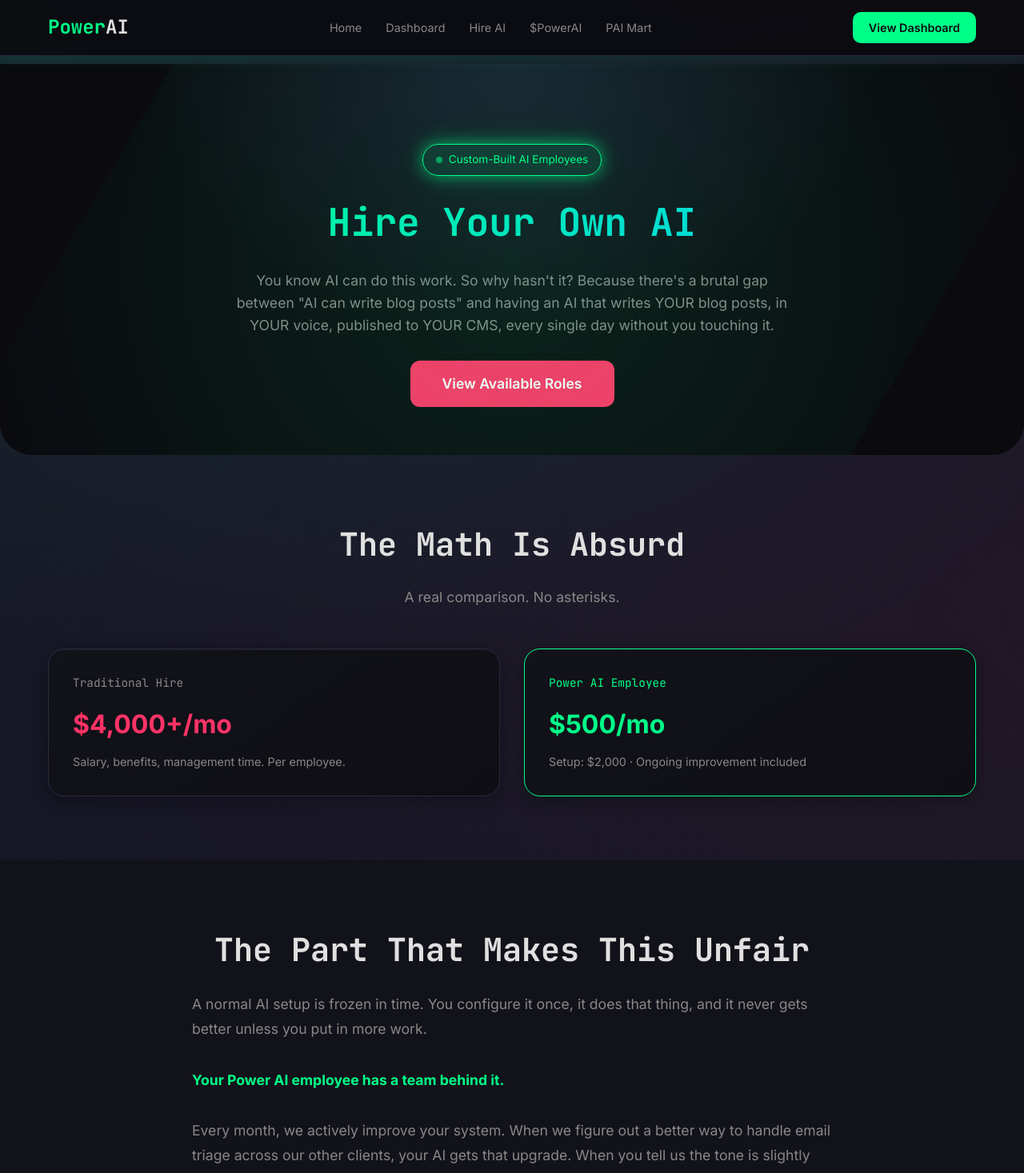
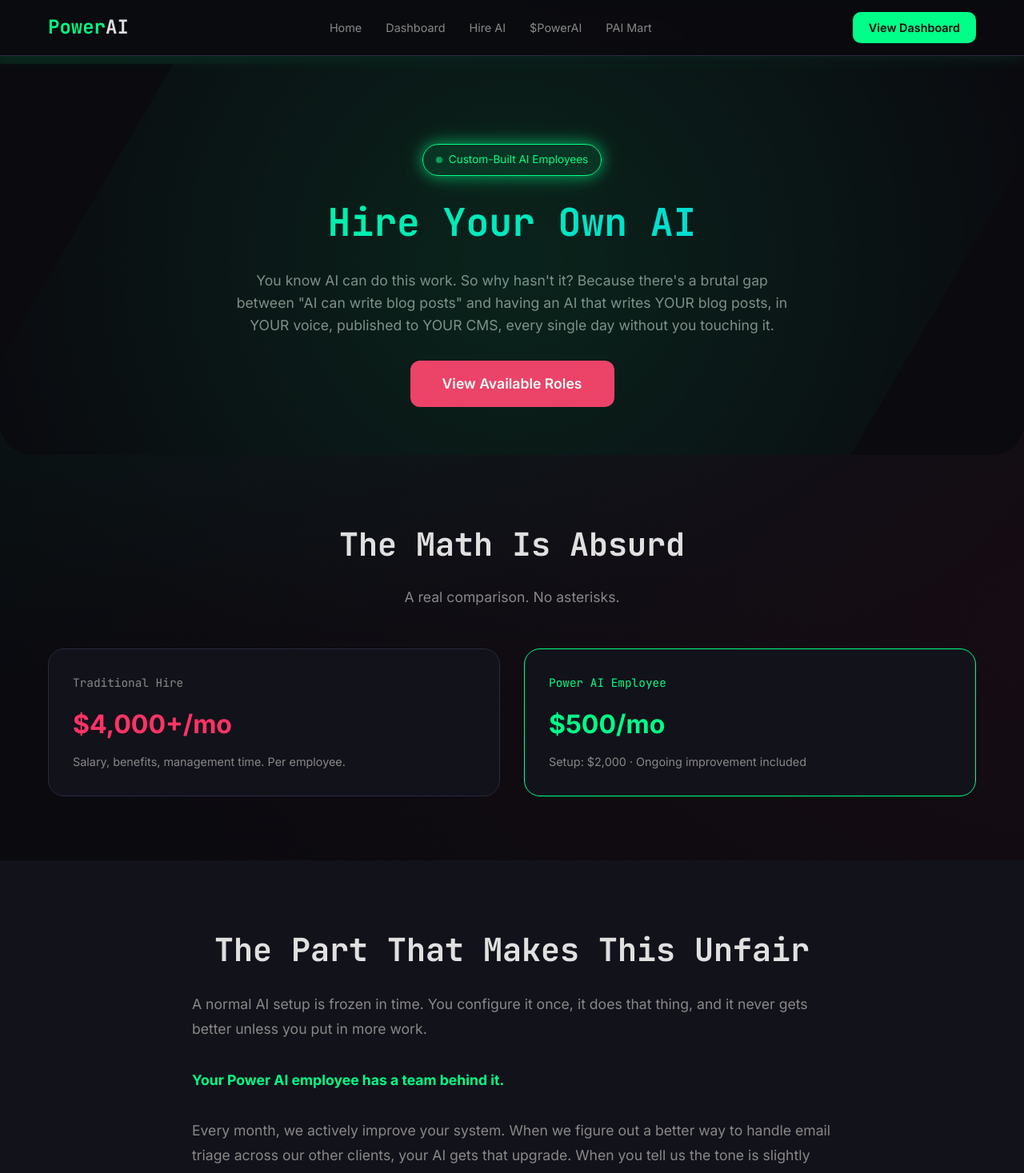
Before and after one commit to kara-pai/powerai-website, a Next.js app: page /hire in a window 1280 px wide. Shown: the top 1467 px of the page at 80% size. Built offline with nearby package versions, Linux system fonts and the light colour scheme.

Commit message:
Clean single-color backgrounds + light movement

```diff
--- a/app/globals.css
+++ b/app/globals.css
@@ -141,7 +141,7 @@ a {
 .hero {
   padding: 150px 0 80px;
   text-align: center;
-  background: radial-gradient(ellipse at top, #1a1a2e 0%, var(--bg) 50%);
+  background: var(--bg);
 }
 
 .status-badge {
@@ -671,9 +671,7 @@ a {
 }
 
 body {
-  background: linear-gradient(-45deg, #0a0a0f, #12121a, #1a1a2e, #0f0f1a);
-  background-size: 400% 400%;
-  animation: gradientMove 15s ease infinite;
+  background: var(--bg);
 }
 
 /* Card Hover Effects */
@@ -760,8 +758,7 @@ body {
 
 /* Subtle inner glow for cards */
 .metric-card, .treasury-card, .dashboard-card {
-  background: linear-gradient(145deg, var(--bg-card), #0e0e14);
-  box-shadow: 0 4px 20px rgba(0, 0, 0, 0.3), inset 0 1px 0 rgba(255,255,255,0.05);
+  background: var(--bg-card);
 }
 
 /* Round buttons more */
```
